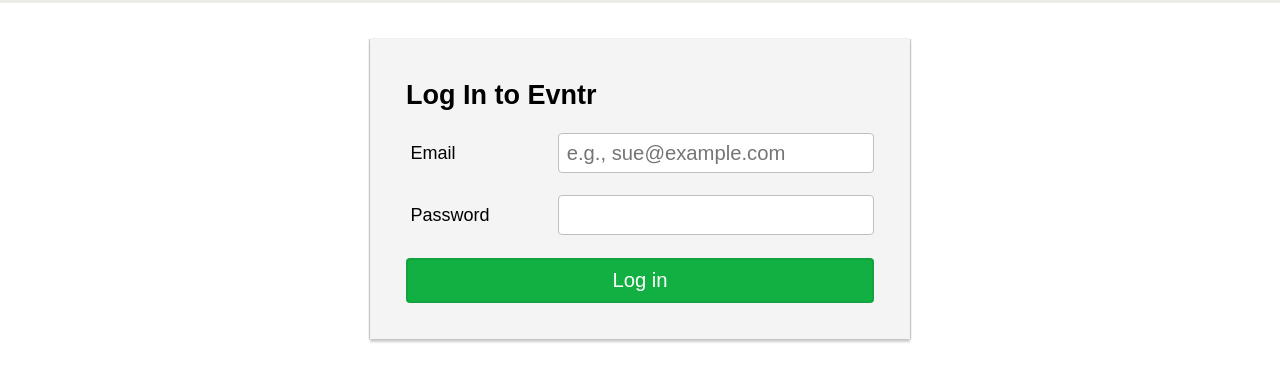
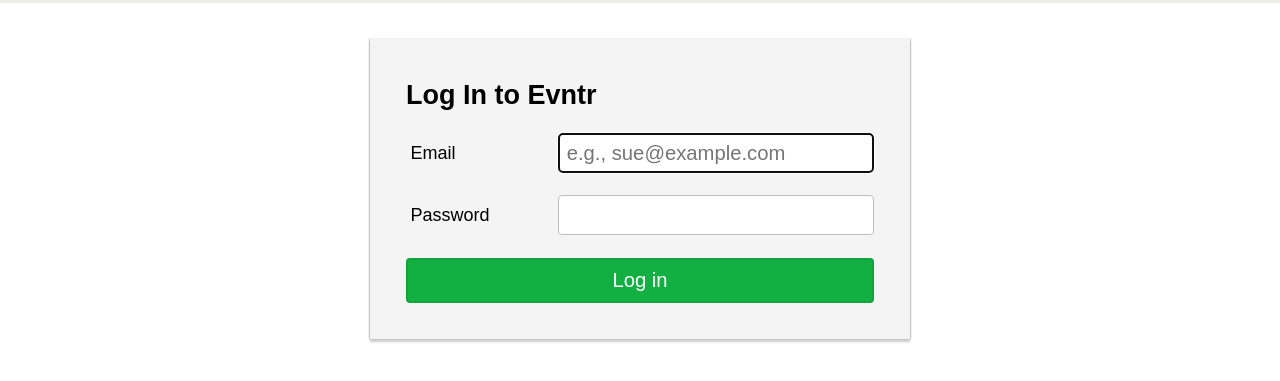
Before and after one commit to 6stringbeliever/evntr-mobile, a website: page dev/login.html in a window 1280 px wide. Shown: the part 87-468 px from the top of the page. Drawn offline with nearby package versions, Linux system fonts and the light colour scheme; files that its build step writes are made by us from their sources.

Commit message:
fix: Autofocus email field on login.html

```diff
--- a/dev/login.html
+++ b/dev/login.html
@@ -27,7 +27,7 @@
         <form action="">
           <div class="inp-grp-horiz">
             <label for="user-email">Email</label>
-            <input type="email" name="user-email" class="inp-lrg" id="user-email" placeholder="e.g., sue@example.com" autocomplete="email">
+            <input type="email" name="user-email" class="inp-lrg" id="user-email" placeholder="e.g., sue@example.com" autocomplete="email" autofocus>
           </div>
           <div class="inp-grp-horiz">
             <label for="user-pw">Password</label>
```
